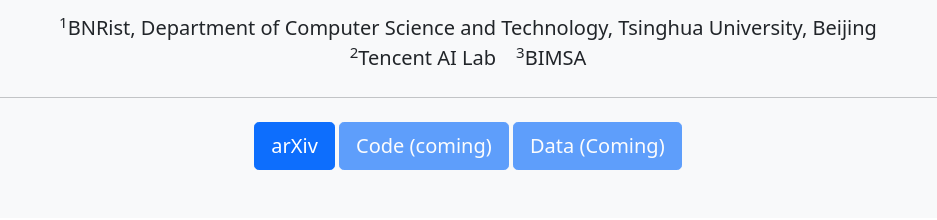
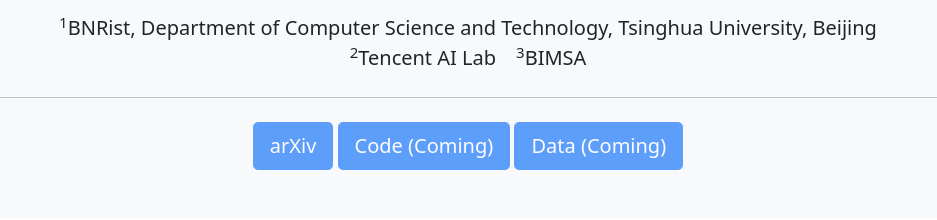
Before and after one commit to bennyguo/nerfren, a plain HTML site: page docs/index.html in a window 1280 px wide. Shown: the part 220-440 px from the top of the page, without its empty margins (172-1109 px from the left). Drawn offline with nearby package versions, Linux system fonts and the light colour scheme.

Commit message:
remove arxiv link

```diff
--- a/docs/index.html
+++ b/docs/index.html
@@ -32,8 +32,8 @@
       <sup>2</sup>Tencent AI Lab&emsp;<sup>3</sup>BIMSA
     </p>
     <hr class="my-4">
-    <a class="btn btn-primary btn-lg" href="https://arxiv.org/abs/2105.06663" role="button" target="_blank">arXiv</a>
-    <a class="btn btn-primary btn-lg disabled" role="button" target="_blank">Code (coming)</a>
+    <a class="btn btn-primary btn-lg disabled" href="" role="button" target="_blank">arXiv</a>
+    <a class="btn btn-primary btn-lg disabled" role="button" target="_blank">Code (Coming)</a>
     <a class="btn btn-primary btn-lg disabled" role="button" target="_blank">Data (Coming)</a>
   </div>
   <div class="content-wrapper">
```
